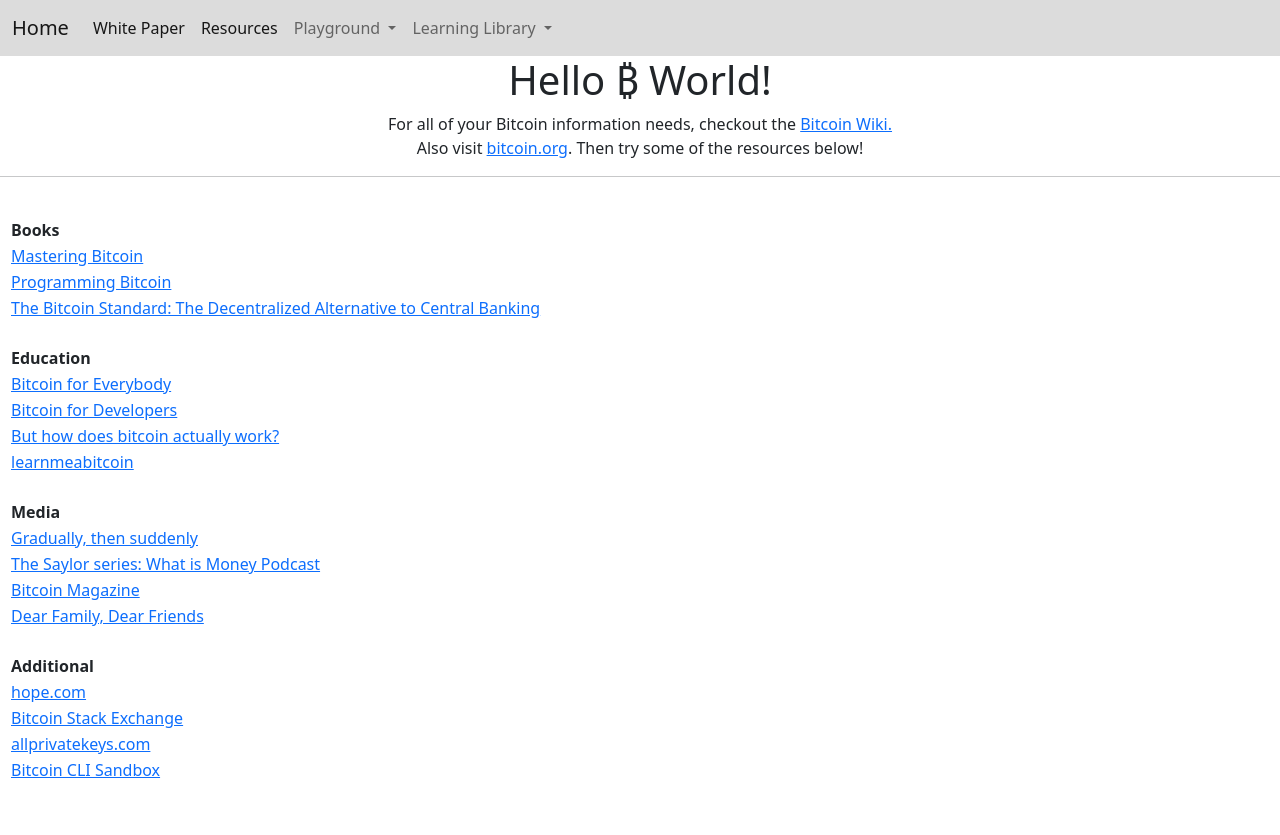
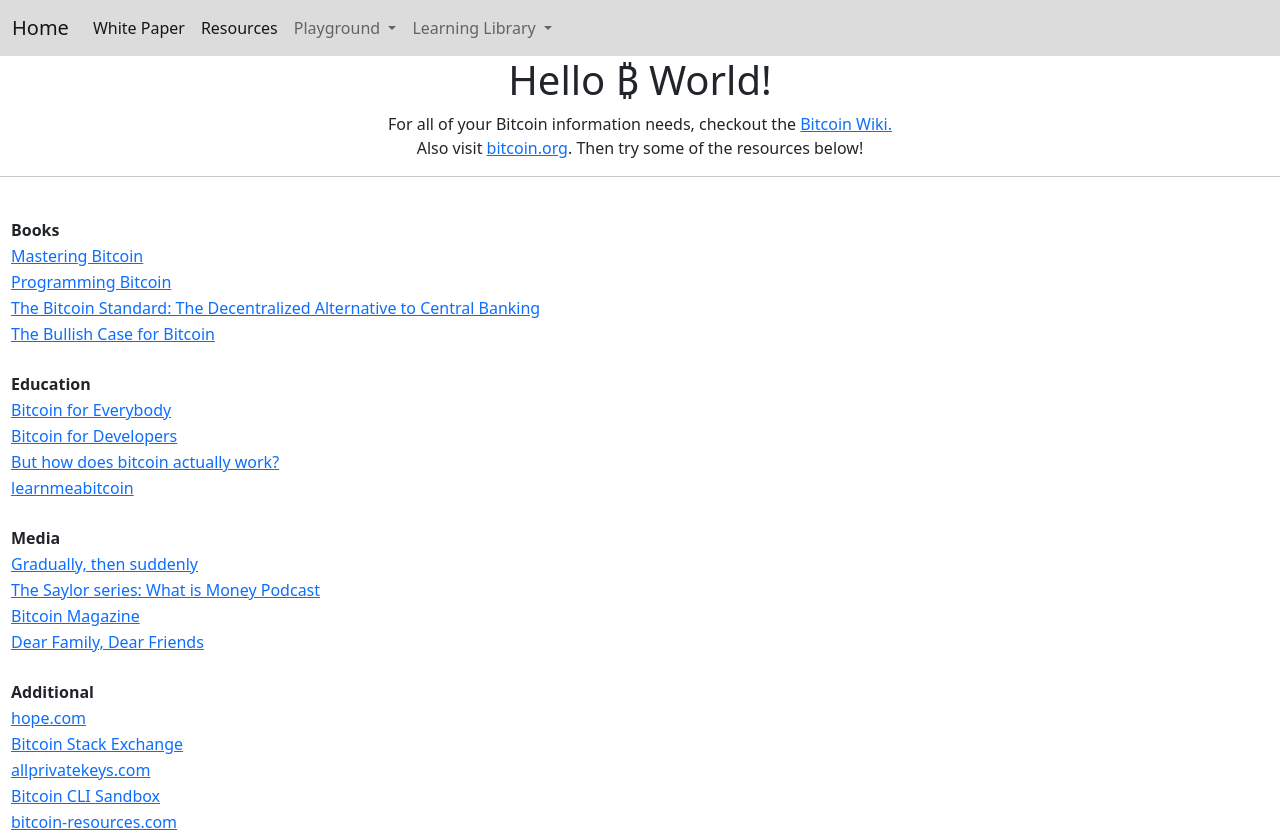
Before and after one commit to jesseaam/bitcoin-jesse, a Flask app: page /resources in a window 1280 px wide. Before the commit the page ends 778 px from the top, so only its background shows below. Run offline with Flask 2, Linux system fonts and the light colour scheme.

Commit message:
add new resources

```diff
--- a/application/templates/resources.html
+++ b/application/templates/resources.html
@@ -26,6 +26,9 @@
             </tr>
             <tr>
                 <td><a href="https://saifedean.com/thebitcoinstandard/">The Bitcoin Standard: The Decentralized Alternative to Central Banking</a></td>
+            </tr>
+            <tr>
+                <td><a href="https://vijayboyapati.medium.com/the-bullish-case-for-bitcoin-6ecc8bdecc1">The Bullish Case for Bitcoin</a></td>
             </tr>
         </table>
         <br>
@@ -86,6 +89,9 @@
             <tr>
                 <td><a href="https://bitcoindev.network/bitcoin-cli-sandbox/">Bitcoin CLI Sandbox</a></td>
             </tr>
+            <tr>
+                <td><a href="https://bitcoin-resources.com">bitcoin-resources.com</a></td>
+            </tr>
         </table>
     </div>
 {% endblock %}
```
